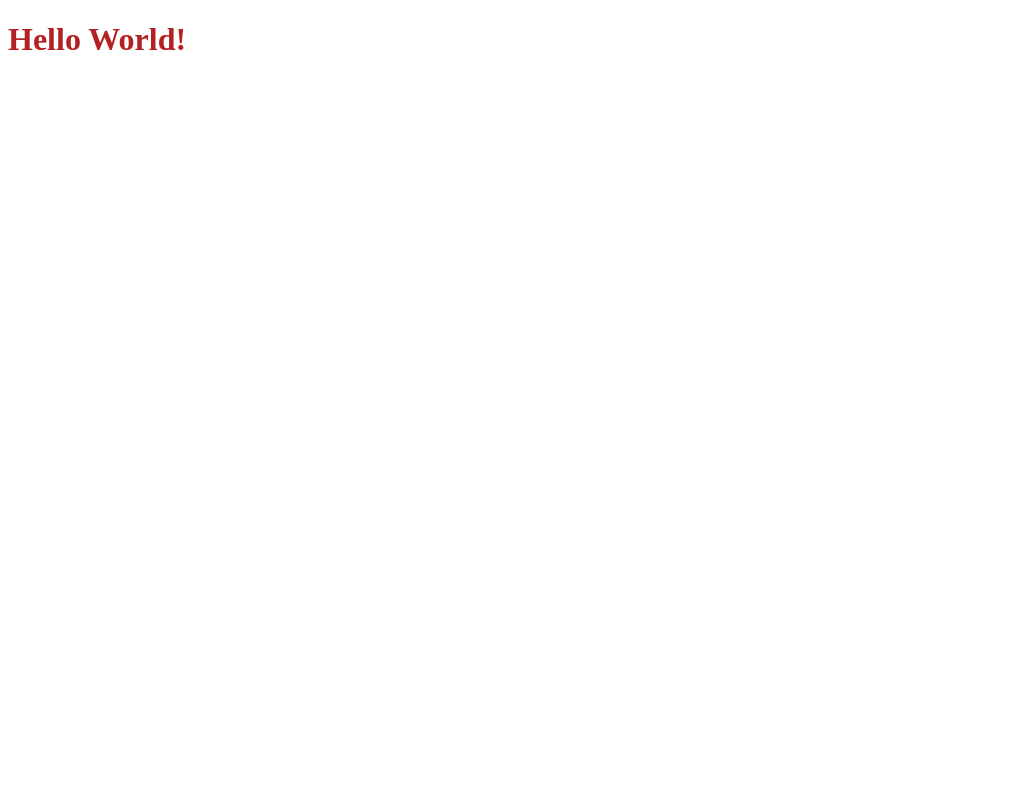
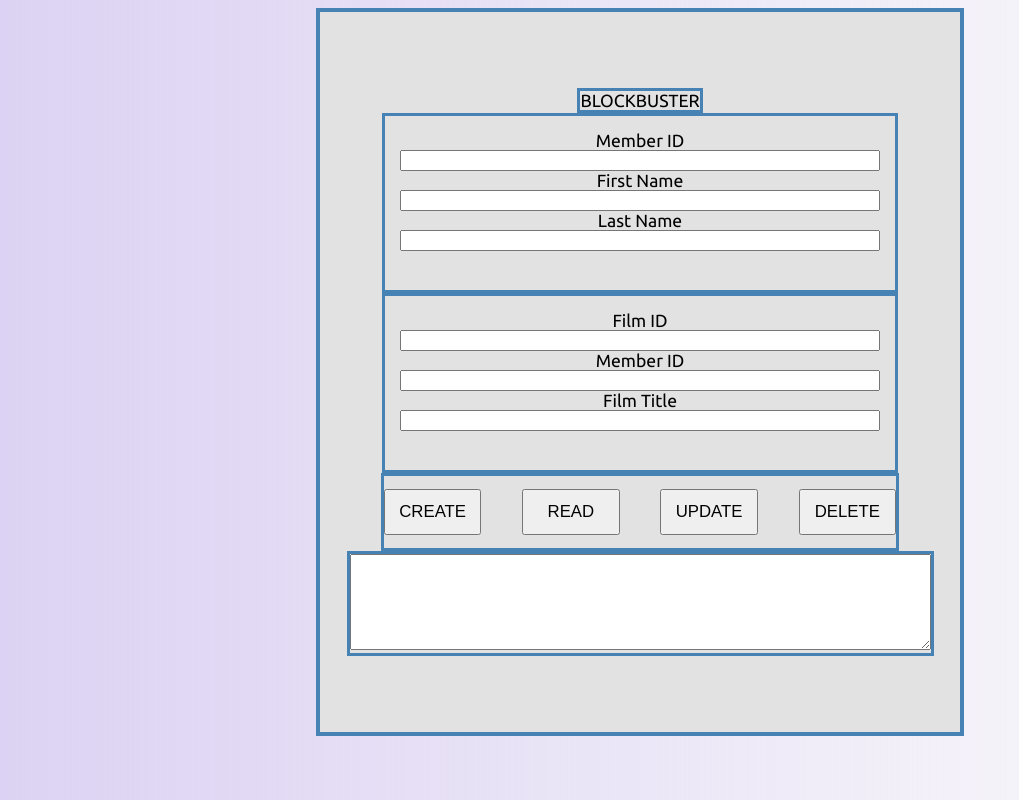
Before and after one commit to SchoolOfCode/bc13_w5d5_hackathon-kylie-lewis, a website: page public/index.html in a window 1280 px wide. Shown: the whole page, without its empty margins (0-1019 px from the left). Drawn offline with Linux system fonts and the light colour scheme.

```diff
--- a/public/index.html
+++ b/public/index.html
@@ -5,10 +5,48 @@
     <meta http-equiv="X-UA-Compatible" content="IE=edge" />
     <meta name="viewport" content="width=device-width, initial-scale=1.0" />
     <title>Hello World App</title>
-    <link rel="stylesheet" href="/style.css" />
+    <link rel="stylesheet" href="style.css" />
   </head>
   <body>
-    <h1>Hello World!</h1>
-    <script src="/index.js"></script>
+    <div class="container">
+      <div class="title container-item">BLOCKBUSTER</div>
+
+      <div class="member-form container-item">
+        <label for="id-box" >Member ID</label>
+        <input name="id-box" id="id-box" type="text">
+
+        <label for="firstname-box" >First Name</label>
+        <input name="firstname-box" id="firstname-box" type="text">
+
+        <label for="lastname-box" >Last Name</label>
+        <input name="lastname-box" id="lastname-box" type="text">
+      </div>
+
+      <div class="film-form container-item">
+        <label for="id-film-box" >Film ID</label>
+        <input name="id-film-box" id="id-film-box" type="text">
+
+        <label for="member-id-box" >Member ID</label>
+        <input name="member-id-box" id="member-id-box" type="text">
+
+        <label for="title-box" >Film Title</label>
+        <input name="title-box" id="title-box" type="text">
+      </div>
+
+      <div class="buttons container-item">
+        <button class="">CREATE</button>
+        <button class="">READ</button>
+        <button class="">UPDATE</button>
+        <button class="">DELETE</button>
+      </div>
+
+      <div class="returns container-item">
+        <label for="return-textarea"></label>
+        <textarea id="return-textarea" name="return-textarea" rows="6" cols="70">
+        </textarea>
+      </div>
+    </div>
+
+  <script src="index.js"></script>
   </body>
 </html>
--- a/public/style.css
+++ b/public/style.css
@@ -1,3 +1,60 @@
-h1 {
-  color: firebrick;
+@import url('https://fonts.googleapis.com/css2?family=Ubuntu:ital,wght@0,400;0,700;1,400&display=swap');
+
+body {
+  background: linear-gradient(to right, rgb(220, 210, 243), rgba(234, 234, 234, 0.2));
+  display: flex;
+  font-family: Ubuntu, sans-serif;
+  font-size: 1.1rem;
 }
+
+.container {
+  height: 90vh;
+  width: 50vw;
+  min-width: 400px;
+  min-height: 600px;
+  background-color: rgb(226, 226, 226);
+  border: 4px solid steelblue;
+  margin: auto;
+  display: flex;
+  justify-content: center;
+  align-items: center;
+  flex-direction: column;
+}
+
+.container-item {
+ border: 3px solid steelblue;
+ text-align: center;
+}
+
+.member-form {
+ display: flex;
+ height: 20%;
+ width: 75%;
+ padding: 15px;
+ flex-direction: column;
+}
+
+.film-form {
+  display: flex;
+  height: 20%;
+  width: 75%;
+  padding: 15px;
+  flex-direction: column;
+ }
+
+ .buttons {
+  display: flex;
+  height: 10%;
+  width: 80%;
+  align-items: center;
+  justify-content: space-around;
+  gap: 8%;
+ }
+
+ button {
+  /* margin: 5px; */
+  width: 25%;
+  /* width: 120px; */
+  font-size: 1.05rem;
+  line-height: 40px;
+}
--- a/routes/filmRouter.js
+++ b/routes/filmRouter.js
@@ -9,7 +9,8 @@
 const express = require('express');
 
 const router = express.Router();
-const {getAll} = require('../models/films.js')
+const {getAll,
+    getFilmsById} = require('../models/films.js')
 //GET ALL FILMS
 //GET FILMS BY TITLE
 router.get('/', async (req, res) => {
@@ -27,8 +28,9 @@
 
 //GET FILMS BY ID
 router.get('/:id', async (req, res) => {
+    const getById = await getFilmsById(req.params.id)
     console.log("id")
-    res.send(req.params.id)
+    res.send({success: true, payload: getById})
 })
 
 //Create new film
```
Also changed, not shown: models/films.js (+7 -1 lines).
